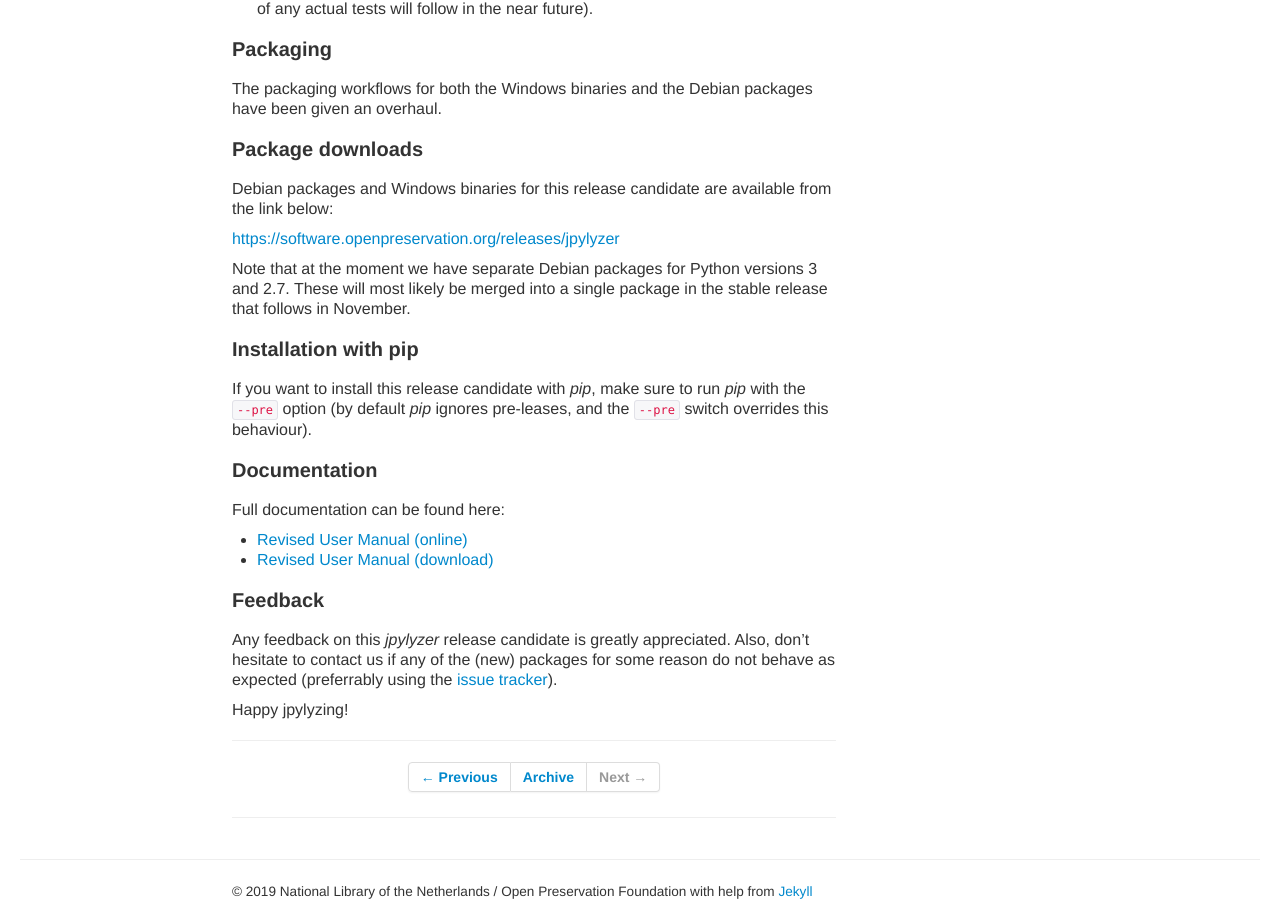
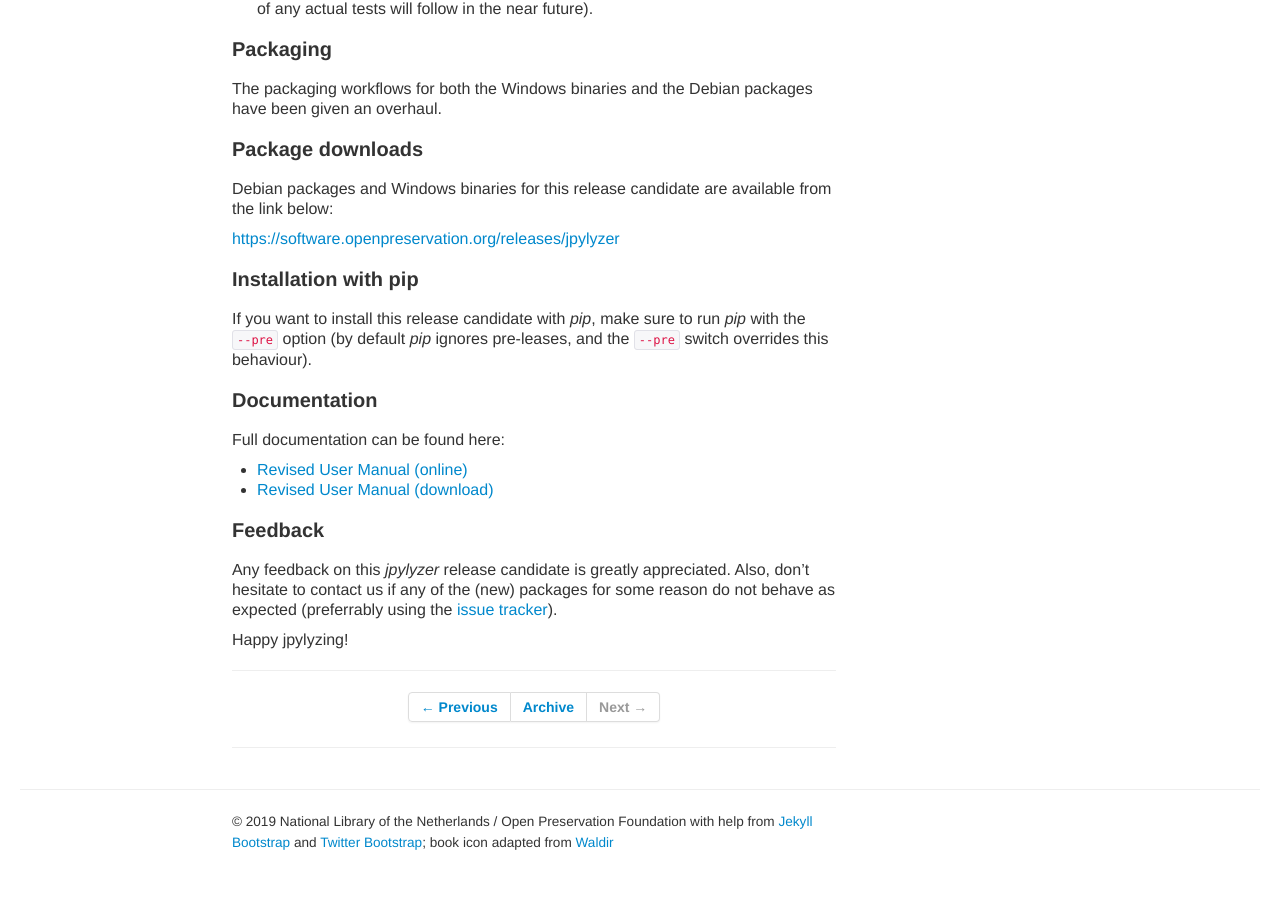
Before and after one commit to openpreserve/jpylyzer, a Jekyll site: the page built from _posts/2019-10-31-Jpylyzer-2-release-candidate.md, in a window 1280 px wide and 900 px high, scrolled down 2073 px. Built offline with Jekyll 4.4.1, drawn with Linux system fonts in a browser that asks for light colours; after the commit the page ends 2936 px from its top, so only the background shows below that.

Commit message:
removed line on separate deb packages

```diff
--- a/_posts/2019-10-31-Jpylyzer-2-release-candidate.md
+++ b/_posts/2019-10-31-Jpylyzer-2-release-candidate.md
@@ -68,8 +68,6 @@
 
 <https://software.openpreservation.org/releases/jpylyzer>
 
-Note that at the moment we have separate Debian packages for Python versions 3 and 2.7. These will most likely be merged into a single package in the stable release that follows in November.
-
 ## Installation with pip
 
 If you want to install this release candidate with *pip*, make sure to run *pip* with the `--pre` option (by default *pip* ignores pre-leases, and the `--pre` switch overrides this behaviour).
```
